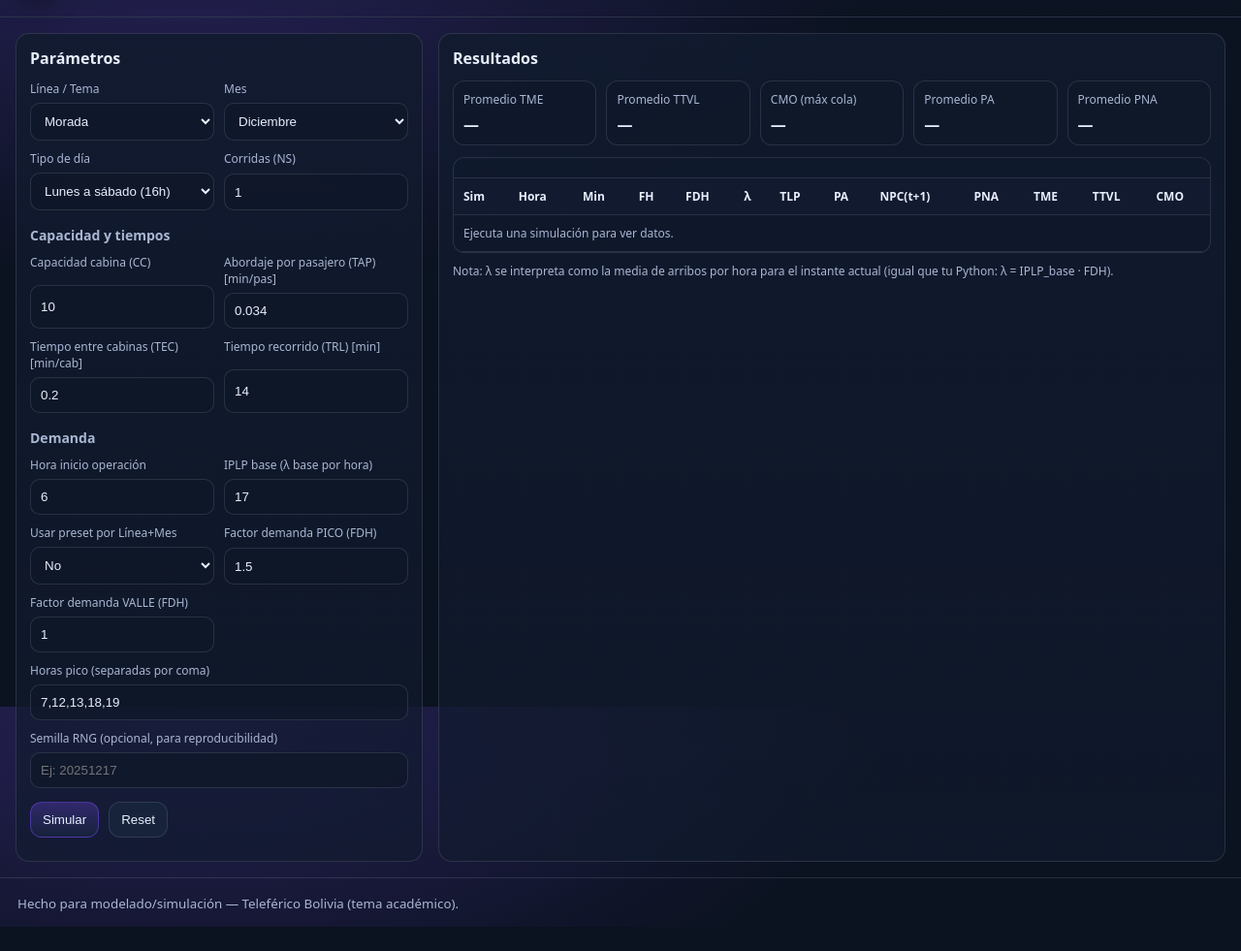
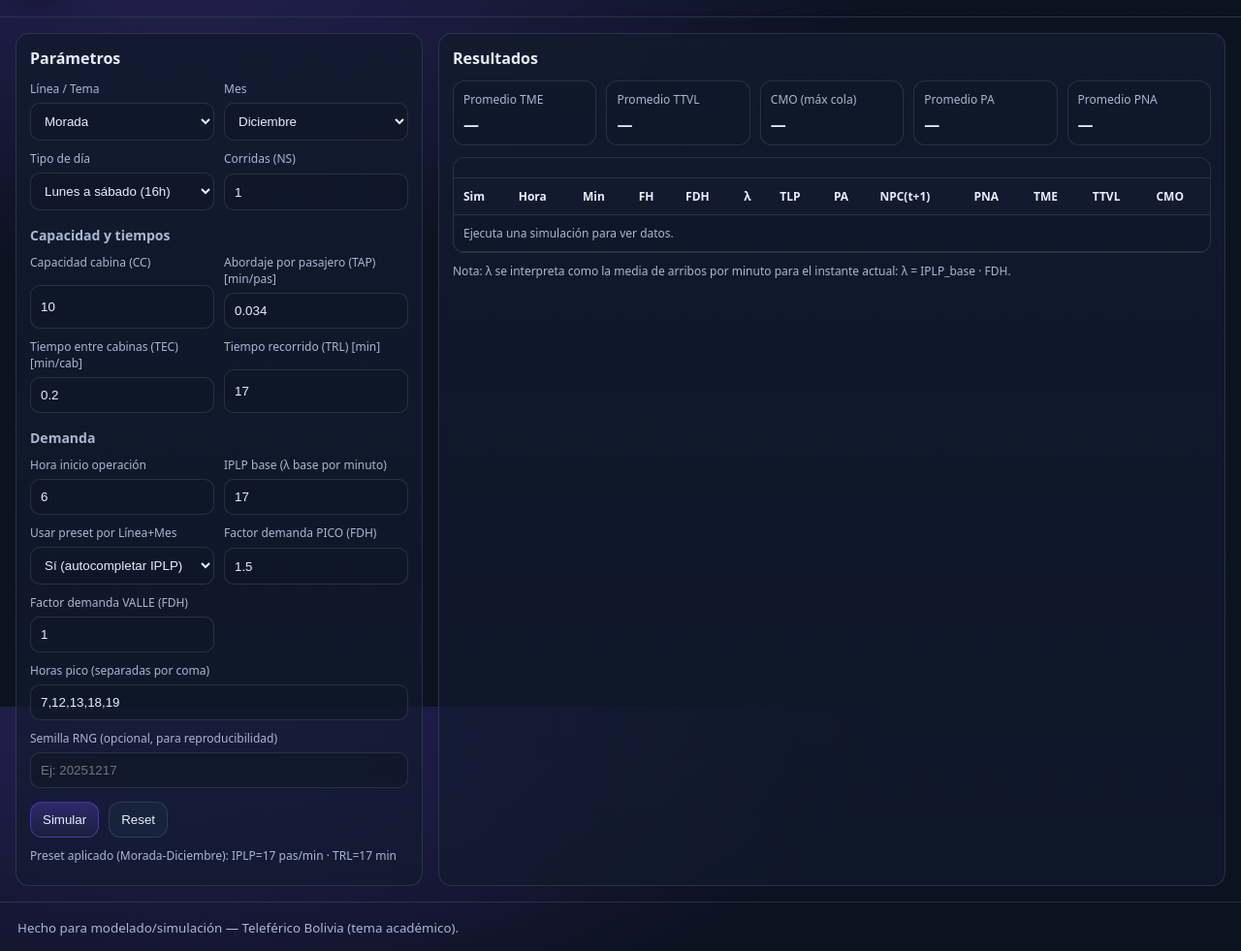
Before and after one commit to JoshNisth/Modelado-Teleferico, a plain HTML site: page index.html in a window 1280 px wide. Shown: the part 71-1052 px from the top of the page at 97% size. Before the commit the page ends 1027 px from the top, so only its background shows below. Drawn offline with Linux system fonts and the light colour scheme.

Commit message:
Diferencia demanda por linea

```diff
--- a/index.html
+++ b/index.html
@@ -34,6 +34,8 @@
               <option value="Café">Café</option>
               <option value="Naranja">Naranja</option>
               <option value="Blanca">Blanca</option>
+              <option value="Celeste">Celeste</option>
+              <option value="Plateada">Plateada</option>
             </select>
           </label>
 
@@ -100,7 +102,7 @@
           </label>
 
           <label>
-            IPLP base (λ base por hora)
+            IPLP base (λ base por minuto)
             <input type="number" name="iplp" id="iplp" min="0" step="0.1" value="17" />
           </label>
 
@@ -196,7 +198,7 @@
       </div>
 
       <div class="footnote">
-        Nota: λ se interpreta como la media de arribos por hora para el instante actual (igual que tu Python: λ = IPLP_base · FDH).
+        Nota: λ se interpreta como la media de arribos por minuto para el instante actual: λ = IPLP_base · FDH.
       </div>
     </section>
   </main>
--- a/src/js/main.js
+++ b/src/js/main.js
@@ -3,7 +3,7 @@ const TF = window.TF;
 const { DEFAULTS, applyThemeForLine, parseFormConfig, validateConfig } = TF.sim.config;
 const { runSimulations } = TF.sim.engine;
 const { renderResultsTable, renderSummary, renderSimulationTabs, setStatus } = TF.ui.render;
-const { getIplpPreset } = TF.sim.scenarios;
+const { getPreset } = TF.sim.scenarios;
 
 const form = document.getElementById('configForm');
 const resetBtn = document.getElementById('resetBtn');
@@ -47,34 +47,61 @@ function setFormValues(defaults) {
 
 setFormValues(DEFAULTS);
 
+function setPresetLock(locked) {
+  const iplpEl = document.getElementById('iplp');
+  const trlEl = document.getElementById('trl');
+  if (iplpEl) iplpEl.disabled = Boolean(locked);
+  if (trlEl) trlEl.disabled = Boolean(locked);
+}
+
 if (window.location.protocol === 'file:') {
   setStatus('Abierto como archivo local (file://). Esta versión debería funcionar sin servidor.');
 }
 
-function maybeApplyPresetIplp() {
+function maybeApplyPresetParams() {
   const usar = document.getElementById('usarPreset').value === 'si';
-  if (!usar) return;
+  if (!usar) {
+    setPresetLock(false);
+    return;
+  }
   const linea = document.getElementById('linea').value;
   const mes = document.getElementById('mes').value;
-  const preset = getIplpPreset(linea, mes);
+  const preset = getPreset(linea, mes);
   if (preset == null) {
-    setStatus('Preset no encontrado para Línea+Mes. (Puedes editar src/js/sim/scenarios.js)');
+    setStatus('Preset no encontrado para esa Línea/Mes. (Edita src/js/sim/scenarios.js)');
+    setPresetLock(false);
     return;
   }
-  document.getElementById('iplp').value = String(preset);
-  setStatus(`Preset aplicado: IPLP=${preset} para ${linea}-${mes}.`);
+
+  if (preset.iplp != null) {
+    document.getElementById('iplp').value = String(preset.iplp);
+  }
+  if (preset.trl != null) {
+    document.getElementById('trl').value = String(preset.trl);
+  }
+
+  // Si hay preset, bloquea para que se note que viene del escenario
+  setPresetLock(true);
+
+  const parts = [];
+  if (preset.iplp != null) parts.push(`IPLP=${preset.iplp} pas/min`);
+  if (preset.trl != null) parts.push(`TRL=${preset.trl} min`);
+  setStatus(`Preset aplicado (${linea}-${mes}): ${parts.join(' · ')}`);
 }
+
+// Aplica preset una vez al cargar
+maybeApplyPresetParams();
 
 form.addEventListener('change', (e) => {
   if (e.target?.id === 'linea') {
     applyThemeForLine(e.target.value);
-    maybeApplyPresetIplp();
+    maybeApplyPresetParams();
   }
   if (e.target?.id === 'mes') {
-    maybeApplyPresetIplp();
+    maybeApplyPresetParams();
   }
   if (e.target?.id === 'usarPreset') {
-    maybeApplyPresetIplp();
+    maybeApplyPresetParams();
   }
 });
 
--- a/src/js/sim/config.js
+++ b/src/js/sim/config.js
@@ -11,6 +11,8 @@ const LINE_COLORS = {
   'Café': '#a2845e',
   'Naranja': '#ff9f0a',
   'Blanca': '#e7eefc',
+  'Celeste': '#5ac8fa',
+  'Plateada': '#8e8e93',
 };
 
 const DEFAULTS = {
@@ -26,7 +28,7 @@ const DEFAULTS = {
 
   horaInicio: 6,
   iplp: 17,
-  usarPreset: false,
+  usarPreset: true,
   fdhPico: 1.5,
   fdhValle: 1.0,
   horasPico: [7, 12, 13, 18, 19],
--- a/src/js/sim/scenarios.js
+++ b/src/js/sim/scenarios.js
@@ -5,10 +5,53 @@
   const TF = (window.TF = window.TF || {});
   TF.sim = TF.sim || {};
 
+  // Figura 6: cantidad por minuto de pasajeros transportados por cada línea
+  // Se usa como IPLP_base (pasajeros/minuto) y luego se ajusta con FDH.
   const SCENARIO_IPLP = {
+    Roja: {
+      Enero: 7, Febrero: 7, Marzo: 6, Abril: 6, Mayo: 7, Junio: 7, Julio: 8, Agosto: 8, Septiembre: 8, Octubre: 8, Noviembre: 8, Diciembre: 10,
+    },
+    Amarilla: {
+      Enero: 6, Febrero: 6, Marzo: 7, Abril: 7, Mayo: 6, Junio: 7, Julio: 7, Agosto: 8, Septiembre: 8, Octubre: 8, Noviembre: 8, Diciembre: 8,
+    },
+    Verde: {
+      Enero: 3, Febrero: 2, Marzo: 3, Abril: 3, Mayo: 3, Junio: 3, Julio: 3, Agosto: 3, Septiembre: 3, Octubre: 3, Noviembre: 3, Diciembre: 4,
+    },
+    Azul: {
+      Enero: 5, Febrero: 4, Marzo: 4, Abril: 3, Mayo: 4, Junio: 4, Julio: 5, Agosto: 5, Septiembre: 5, Octubre: 5, Noviembre: 5, Diciembre: 6,
+    },
+    Naranja: {
+      Enero: 4, Febrero: 3, Marzo: 3, Abril: 3, Mayo: 3, Junio: 3, Julio: 3, Agosto: 3, Septiembre: 3, Octubre: 3, Noviembre: 3, Diciembre: 4,
+    },
+    Blanca: {
+      Enero: 2, Febrero: 2, Marzo: 2, Abril: 2, Mayo: 2, Junio: 2, Julio: 2, Agosto: 2, Septiembre: 2, Octubre: 2, Noviembre: 1, Diciembre: 3,
+    },
+    Celeste: {
+      Enero: 2, Febrero: 2, Marzo: 2, Abril: 2, Mayo: 2, Junio: 2, Julio: 2, Agosto: 2, Septiembre: 2, Octubre: 2, Noviembre: 1, Diciembre: 3,
+    },
     Morada: {
-      Diciembre: 17,
+      Enero: 12, Febrero: 10, Marzo: 13, Abril: 14, Mayo: 14, Junio: 13, Julio: 14, Agosto: 14, Septiembre: 15, Octubre: 15, Noviembre: 16, Diciembre: 17,
     },
+    Café: {
+      Enero: 1, Febrero: 1, Marzo: 1, Abril: 1, Mayo: 1, Junio: 1, Julio: 1, Agosto: 1, Septiembre: 1, Octubre: 1, Noviembre: 1, Diciembre: 1,
+    },
+    Plateada: {
+      Enero: 5, Febrero: 1, Marzo: 5, Abril: 4, Mayo: 5, Junio: 5, Julio: 6, Agosto: 6, Septiembre: 6, Octubre: 6, Noviembre: 6, Diciembre: 7,
+    },
+  };
+
+  // Figura 7: tiempos de recorrido por cada línea (promedio, en minutos)
+  const SCENARIO_TRL = {
+    Roja: 11,
+    Amarilla: 17.5,
+    Verde: 17,
+    Azul: 21.5,
+    Naranja: 13,
+    Blanca: 14,
+    Celeste: 11.5,
+    Morada: 17,
+    Café: 3.5,
+    Plateada: 12,
   };
 
   function getIplpPreset(linea, mes) {
@@ -18,5 +61,17 @@
     return Number.isFinite(v) ? v : null;
   }
 
-  TF.sim.scenarios = { SCENARIO_IPLP, getIplpPreset };
+  function getTrlPreset(linea) {
+    const v = SCENARIO_TRL[linea];
+    return Number.isFinite(v) ? v : null;
+  }
+
+  function getPreset(linea, mes) {
+    const iplp = getIplpPreset(linea, mes);
+    const trl = getTrlPreset(linea);
+    if (iplp == null && trl == null) return null;
+    return { iplp, trl };
+  }
+
+  TF.sim.scenarios = { SCENARIO_IPLP, SCENARIO_TRL, getIplpPreset, getTrlPreset, getPreset };
 })();
```
